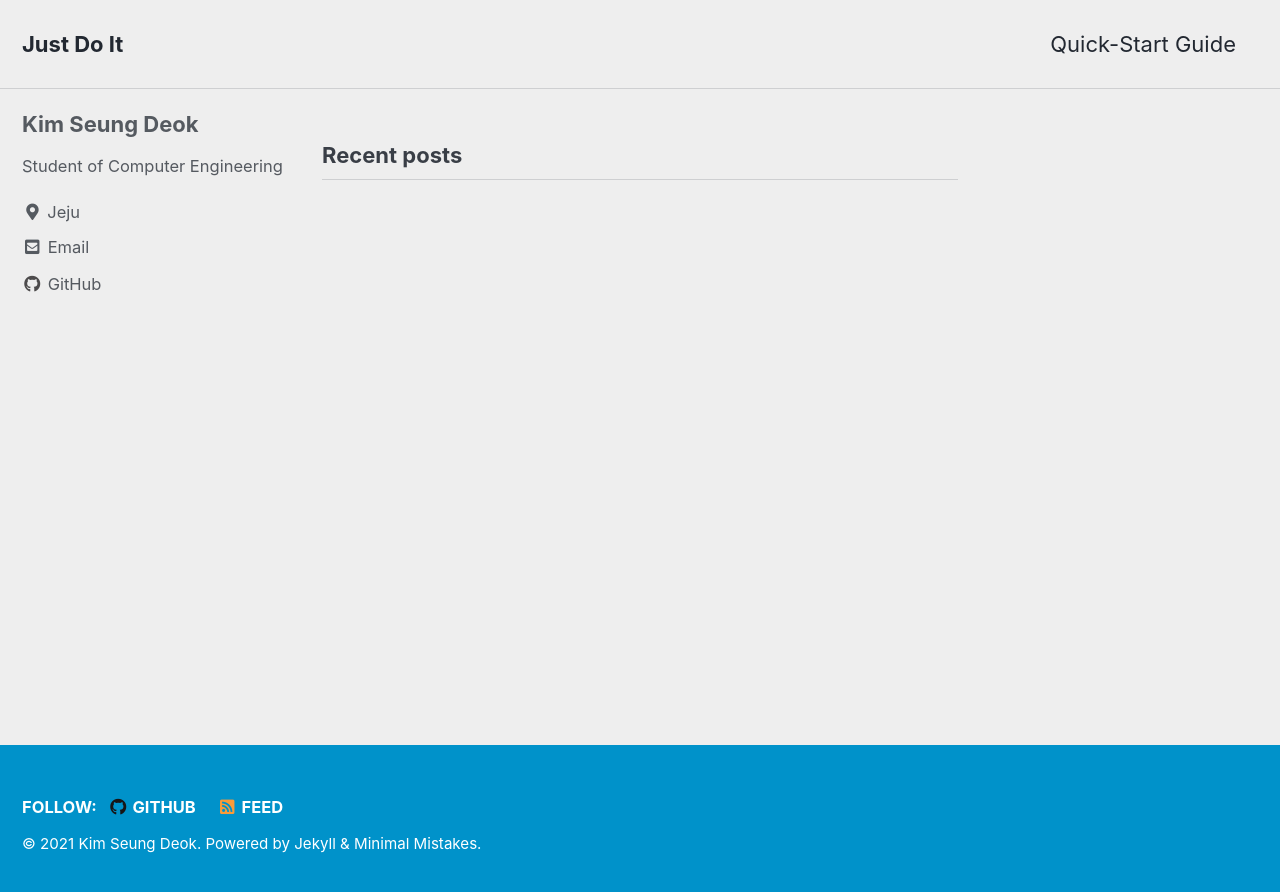
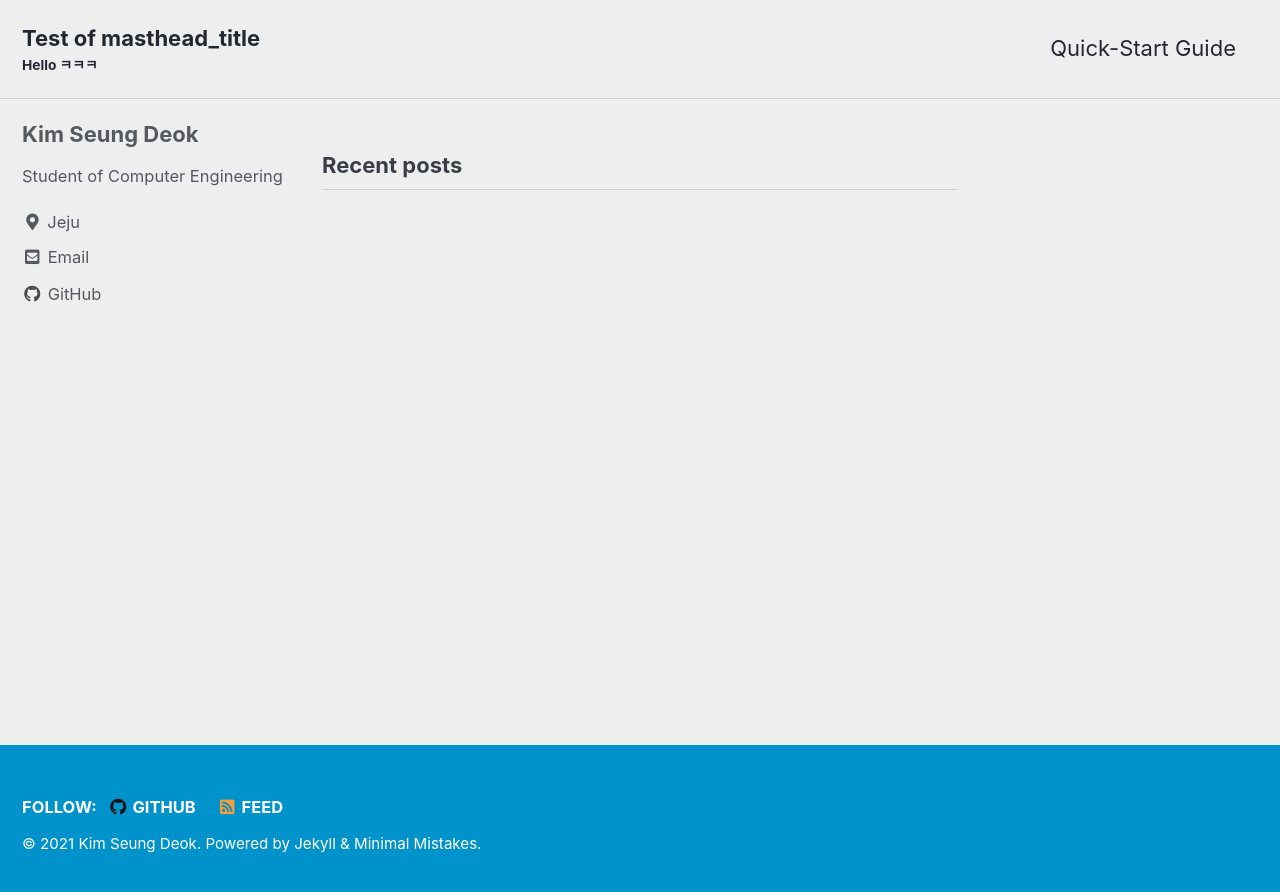
Before and after one commit to kimseungdeok/my-blog, a Jekyll site: the page built from index.html, in a window 1280 px wide. Shown: the top 892 px of the page. Built offline with Jekyll 4.4.1, drawn with Linux system fonts in a browser that asks for light colours; cached includes are drawn as plain includes; the list of posts is cut into pages by our own code.

Commit message:
test of masthead

```diff
--- a/_config.yml
+++ b/_config.yml
@@ -18,7 +18,7 @@ minimal_mistakes_skin    : "air" # "default" # "air", "aqua", "contrast", "dark"
 locale                   : "en-US"
 title                    : "Just Do It"
 title_separator          : "-"
-subtitle                 : # site tagline that appears below site title in masthead
+subtitle                 : "Hello ㅋㅋㅋ"
 name                     : "Kim Seung Deok"
 description              : "An amazing website."
 url                      : # the base hostname & protocol for your site e.g. "https://mmistakes.github.io"
@@ -26,7 +26,7 @@ baseurl                  : # the subpath of your site, e.g. "/blog"
 repository               : # GitHub username/repo-name e.g. "mmistakes/minimal-mistakes"
 teaser                   : # path of fallback teaser image, e.g. "/assets/images/500x300.png"
 logo                     : # path of logo image to display in the masthead, e.g. "/assets/images/88x88.png"
-masthead_title           : # overrides the website title displayed in the masthead, use " " for no title
+masthead_title           : "Test of masthead_title" # overrides the website title displayed in the masthead, use " " for no title
 # breadcrumbs            : false # true, false (default)
 words_per_minute         : 200
 comments:
```
